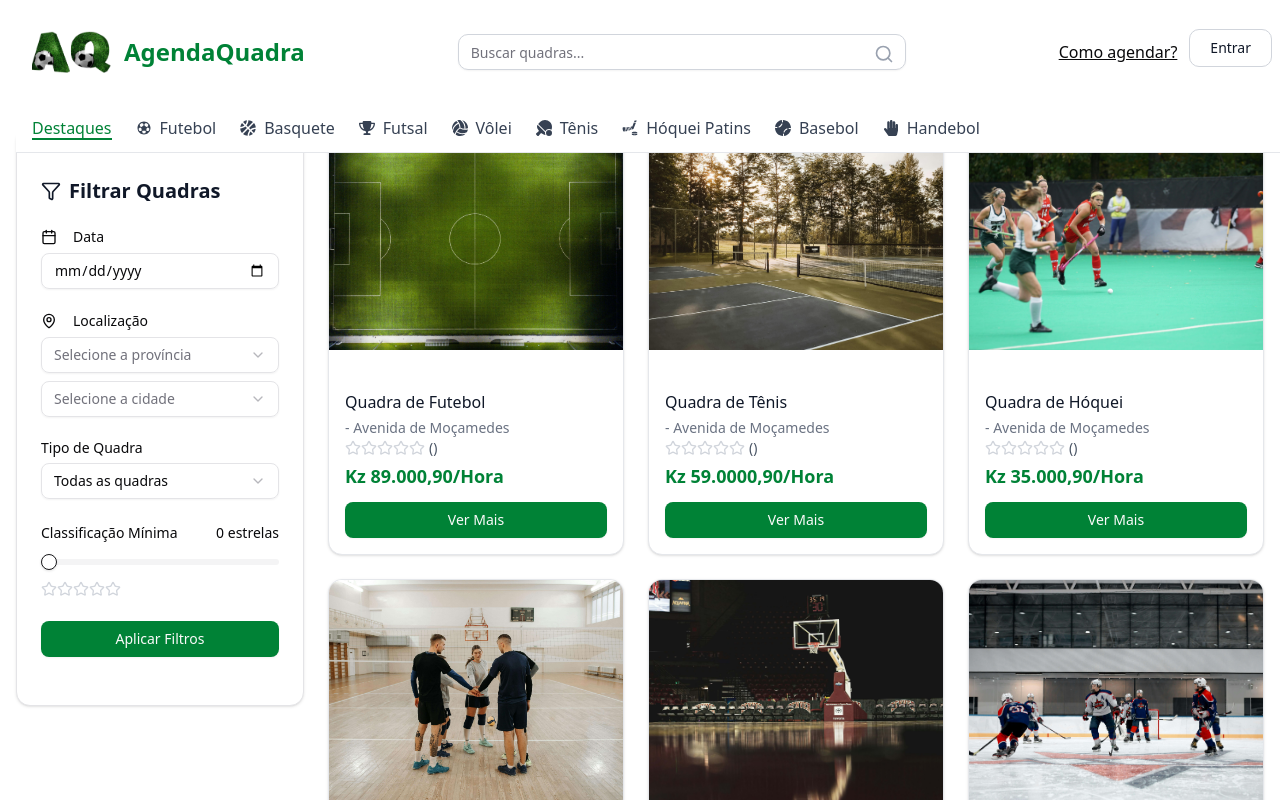
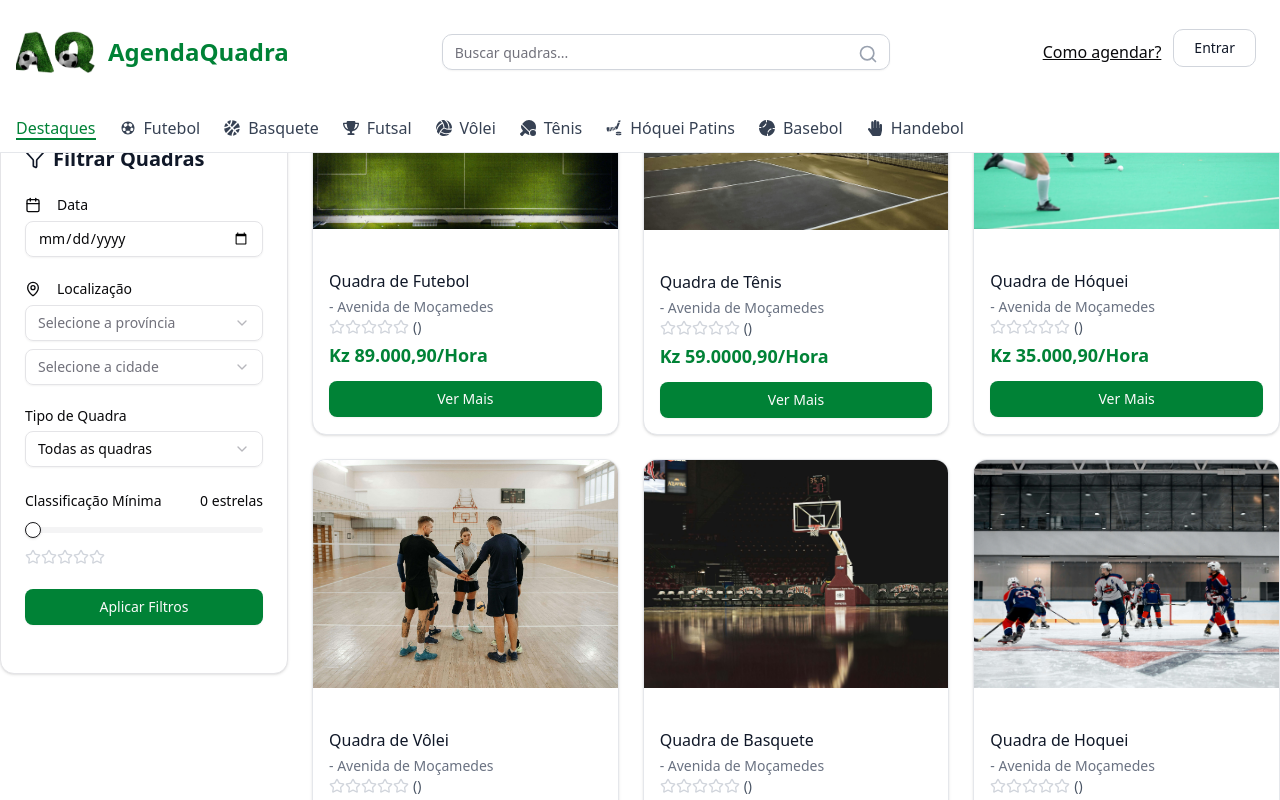
Before and after one commit to emersonalbino20/manage-court, a React (Vite) app: page / in a window 1280 px wide. Shown: the top 800 px of the page. Built offline with nearby package versions, Linux system fonts and the light colour scheme.

Commit message:
(bug): removed lines form non-existent dependency

```diff
--- a/src/Format.tsx
+++ b/src/Format.tsx
@@ -157,7 +157,7 @@ const renderStars = (rating) => {
   };
 
 return (
- <main className="container mx-auto px-4 pt-32 pb-16">
+ <main className="min-h-screen bg-white">
  <header className="bg-white border-b border-gray-200 fixed w-full top-0 z-50">
         <div className="container mx-auto px-4">
           {/* Top Bar */}
--- a/src/QuadraDetalhes.tsx
+++ b/src/QuadraDetalhes.tsx
@@ -18,8 +18,6 @@ import { PiCourtBasketballFill } from "react-icons/pi";
 import { Link } from 'react-router-dom';
 import UserBookingsSection from './UserBookingsSection';
 import LOGO from './assets/images/LOGO.png';
-import "swiper/css";
-import "swiper/css/navigation";
 import { Navigation } from "swiper/modules";
 
 const QuadraDetalhes = () => {
```
